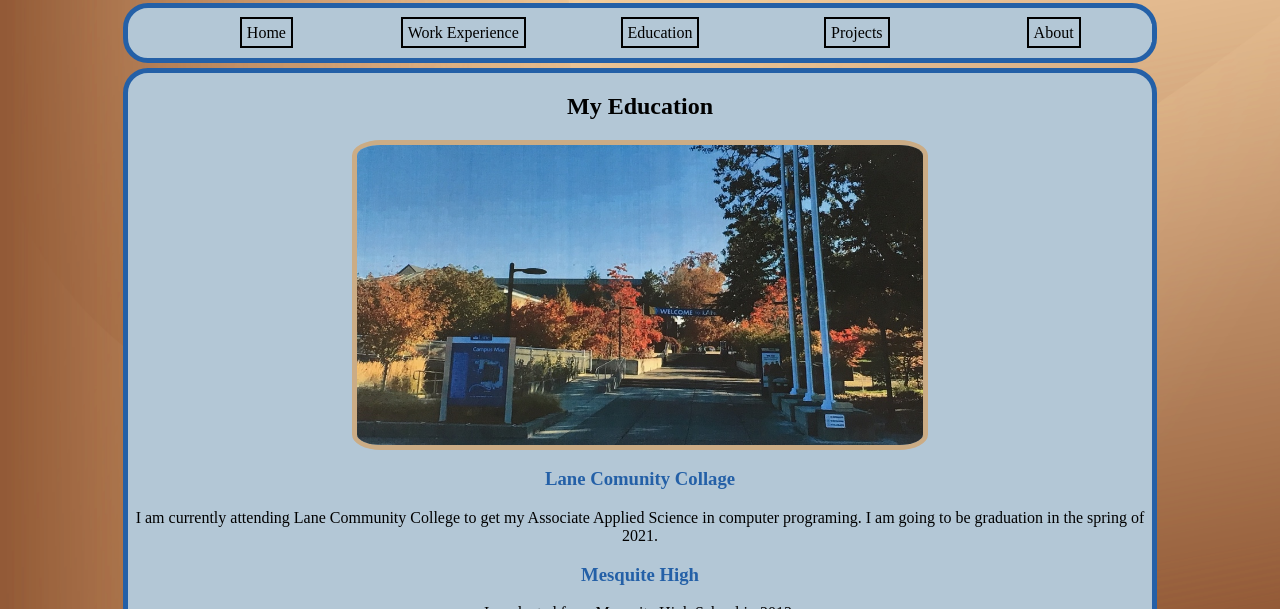
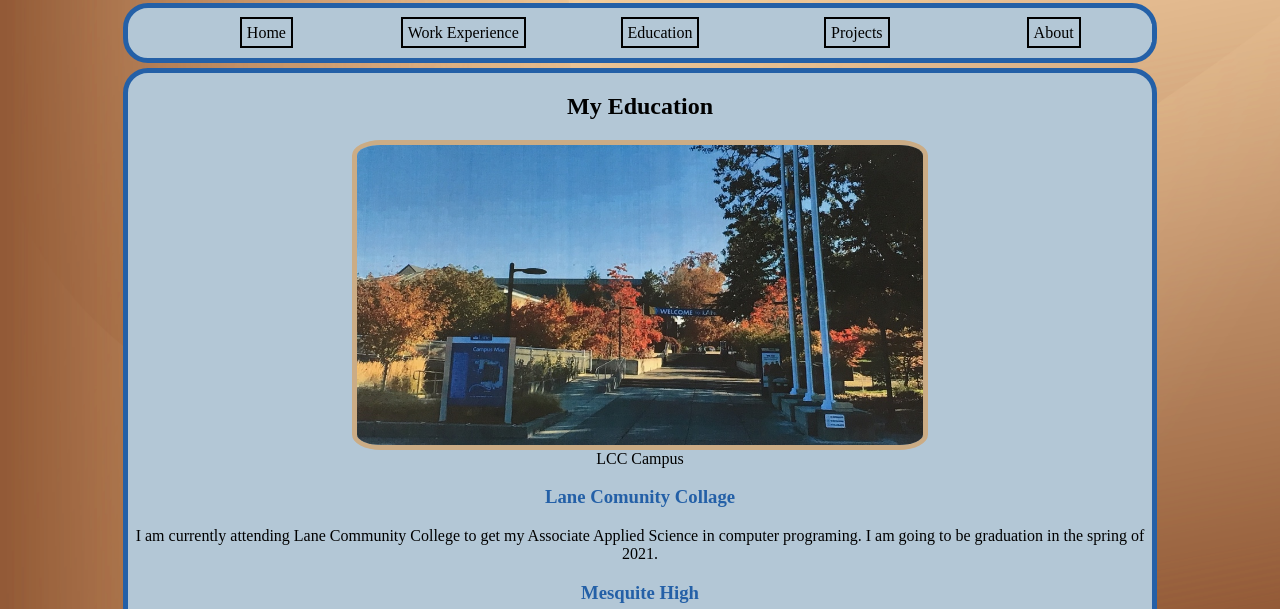
Before and after one commit to skyfast/HTML_PROG, a plain HTML site: page education.html in a window 1280 px wide. Shown: the part 191-800 px from the top of the page. Drawn offline with Linux system fonts and the light colour scheme.

Commit message:
final draft

```diff
--- a/education.html
+++ b/education.html
@@ -33,6 +33,7 @@
           <h2 class="center">My Education</h2>
           <figure class="center">
             <img class="img_education" src="pictures/lcc.jpg" alt="Picture of Lane community college">
+            <figcaption> LCC Campus </figcaption>
           </figure>
           <h3 class="center"><a href="https://www.lanecc.edu/" target="_blank">Lane Comunity Collage</a></h3>
           <p class="center">I am currently attending Lane Community College to get my Associate Applied Science in computer programing. I am going to be graduation in the spring of 2021. </p>
```
